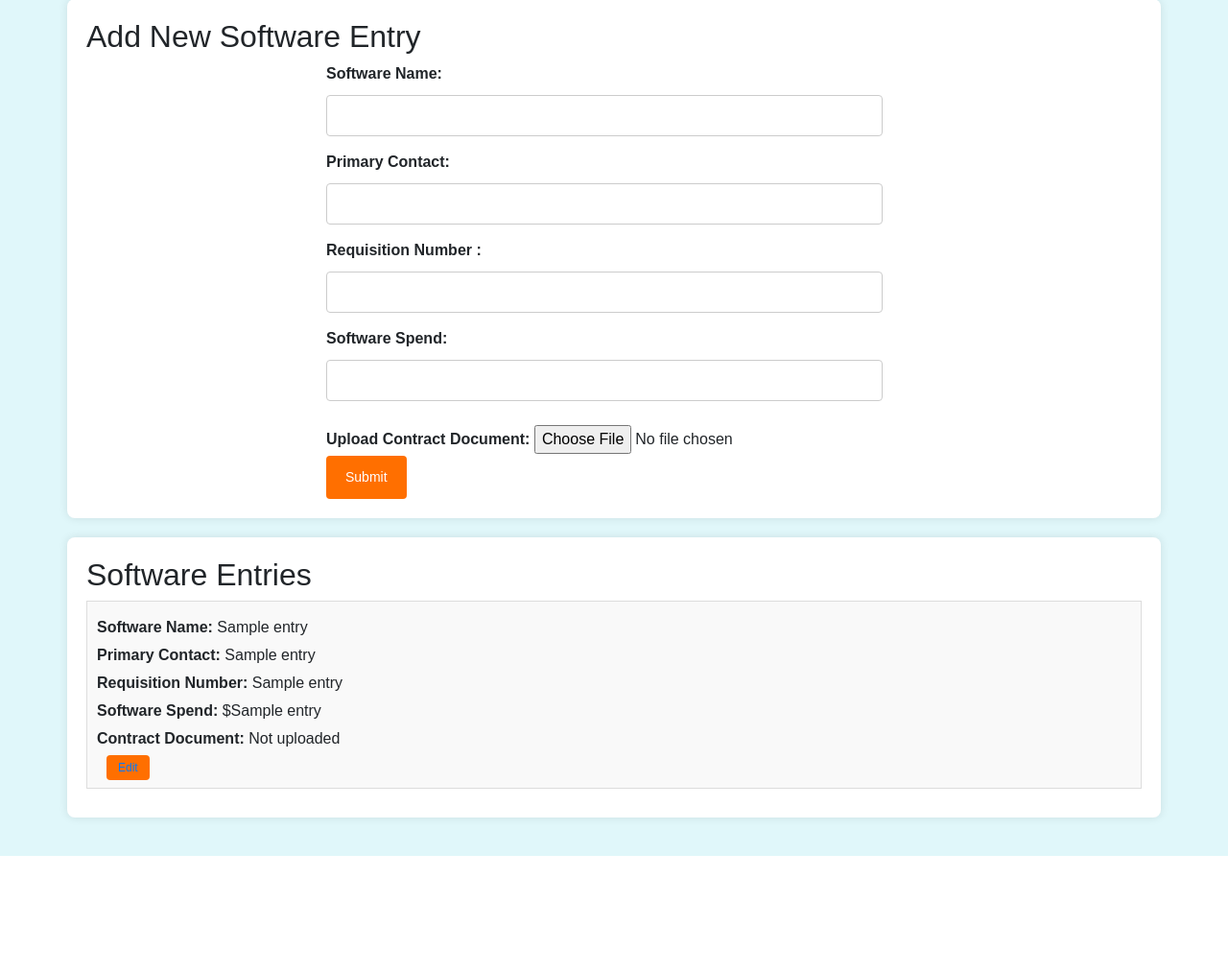
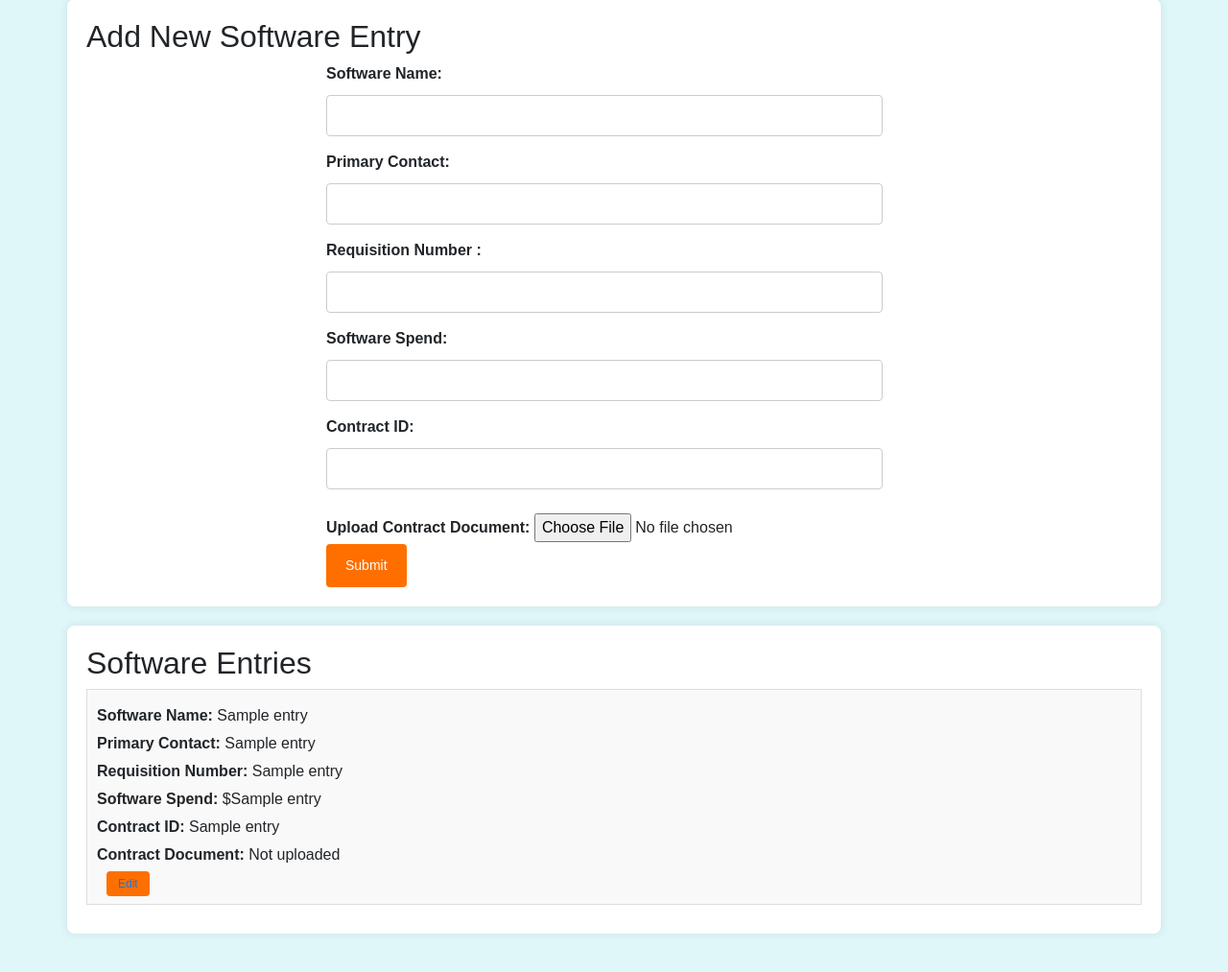
Before and after one commit to tallurirohan/ShortHack, a Flask app: template templates/dashboard.html in a window 1280 px wide. Shown: the part 91-1104 px from the top of the page at 96% size. Before the commit the page ends 983 px from the top, so only its background shows below. Run offline with Flask 3, Linux system fonts and the light colour scheme; the template is opened without the code that fills it: most values are stand-ins (such as "Sample title", 1, 10 or a date in 2020).

Commit message:
Update dashboard.html

```diff
--- a/templates/dashboard.html
+++ b/templates/dashboard.html
@@ -165,6 +165,8 @@
                 <input type="text" id="req_number" name="req_number">
                 <label for="software_spend">Software Spend:</label>
                 <input type="number" id="software_spend" name="software_spend" step="0.01">
+                <label for="contract_id">Contract ID:</label> <!-- New field for Contract ID -->
+                <input type="text" id="contract_id" name="contract_id" required>
                 <label for="contract_file">Upload Contract Document:</label>
                 <input type="file" id="contract_file" name="contract_file">
                 <input type="submit" value="Submit">
@@ -180,8 +182,9 @@
                 <p><strong>Primary Contact:</strong> {{ entry[2] }}</p>
                 <p><strong>Requisition Number:</strong> {{ entry[3] }}</p>
                 <p><strong>Software Spend:</strong> ${{ entry[4] }}</p>
+                <p><strong>Contract ID:</strong> {{ entry[6] }}</p> <!-- New field for Contract ID -->
                 {% if entry[5] %}
-                    <p><strong>Contract Document:</strong> <a href="{{ url_for('uploaded_file', filename=entry[5].split('/')[-'1']) }}" target="_blank">Download</a></p>
+                    <p><strong>Contract Document:</strong> <a href="{{ url_for('uploaded_file', filename=entry[5].split('/')[-1]) }}" target="_blank">Download</a></p>
                 {% else %}
                     <p><strong>Contract Document:</strong> Not uploaded</p>
                 {% endif %}
```
